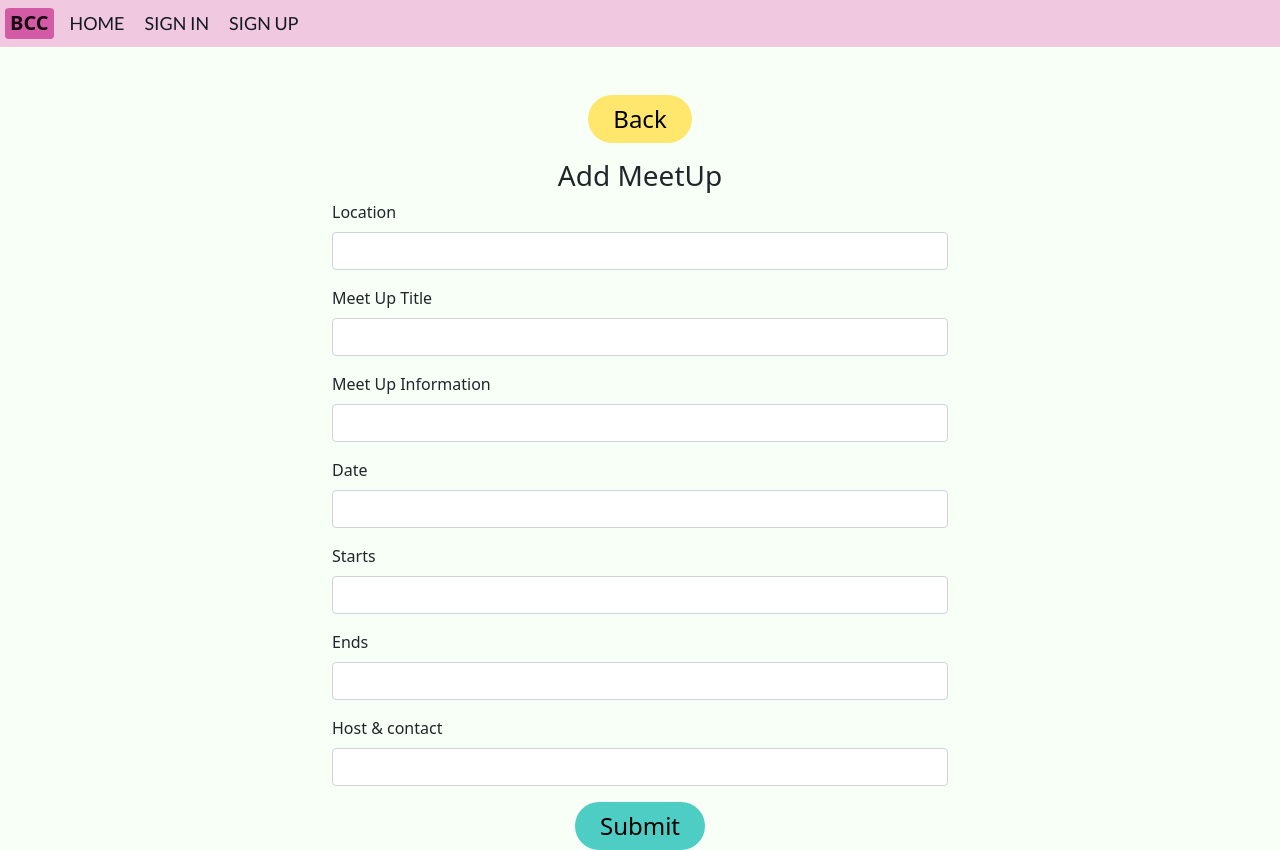
After one commit to debbiect246/breast-cancer-club, a Flask app: template templates/add_meetup.html in a window 1280 px wide. The commit adds this page. Run offline with Flask 2, Linux system fonts and the light colour scheme; the template is opened without the code that fills it, so the values that code supplies are empty; some libraries are stand-ins or nearby versions.

Commit message:
feat: added admin functions

```diff
--- a/run.py
+++ b/run.py
@@ -80,7 +80,8 @@ def register():
             "username": request.form.get("username").lower(),
             "email": request.form.get("email").lower(),
             "password": generate_password_hash(request.form.get("password")),
-            "date_created": date.strftime("%d %b %Y")
+            "date_created": date.strftime("%d %b %Y"),
+            "admin": False
         }
         mongo.db.users.insert_one(register)
 
@@ -125,6 +126,7 @@ def logout():
     flash("You have been logged out")
     session.pop("user")
     return redirect(url_for("login"))
+
 
 # Add profile form
 @app.route("/add_profile", methods=["GET", "POST"])
@@ -182,8 +184,11 @@ def my_profile(username):
         my_profile = list(mongo.db.profiles.find(
                 {"created_by": session["user"]}))
         user = mongo.db.users.find_one({"username": session["user"]})
+        admin = user['admin']
+        print(admin)
         return render_template("profile.html", username=username,
-                               user=user, profiles=my_profile)
+                               user=user, profiles=my_profile,
+                               admin = admin)
     return redirect(url_for('login'))
 
 #blog view
@@ -257,17 +262,14 @@ def delete_blog(blog_id):
 #events view
 @app.route("/events")
 def events():
-        meetUps = mongo.db.meetUp.find()
-        print(meetUps)
-        return render_template('events.html', meetUps=meetUps)
+    meetUps = mongo.db.meetUp.find()
+    print(meetUps)
+    return render_template('events.html', meetUps=meetUps)
 
 
-#locations view (temporary)
-@app.route("/locations")
-def locations():
-    locations = mongo.db.locations.find()
-    meetUps = mongo.db.meetUp.find()
-    return render_template("locations.html", locations=locations, meetUps=meetUps)
+@app.route("/admin_functions")
+def admin_functions():
+    return render_template("admin_functions.html")
 
 
 @app.route("/add_location", methods=["GET", "POST"])
@@ -276,21 +278,39 @@ def add_location():
     Allows admin user to add a location to the database.  It can then be
     selected when setting up an event
     """
-    print('add location function called')
     if request.method == "POST":
-        print('add location POST request')
         location = {
             "name": request.form.get("name"),
             "x": request.form.get("x-coord"),
             "y": request.form.get("y-coord")
         }
-        print(location)
         mongo.db.locations.insert_one(location)
         flash("Location added")
 
-        return redirect(url_for('locations'))
+        return redirect(url_for('admin_functions'))
 
     return render_template('add_location.html')
+
+
+@app.route("/add_meetup", methods=["GET", "POST"])
+def add_meetup():
+    """
+    Allows admin user to add a meetup to the database.
+    """
+    if request.method == "POST":
+        location = {
+            "name": request.form.get("name"),
+            "x": request.form.get("x-coord"),
+            "y": request.form.get("y-coord")
+        }
+        mongo.db.meetUps.insert_one(location)
+        flash("meetUp added")
+
+        return redirect(url_for('admin_functions'))
+
+    locations = mongo.db.locations.find()
+
+    return render_template('add_meetup.html', locations=locations)
 
 
 @app.route("/event_details/<meetUp_id>")
--- /dev/null
+++ b/templates/add_meetup.html
@@ -0,0 +1,50 @@
+{% extends 'base.html' %}
+{% block content %}
+
+<body>
+    <div class="container-fluid mt-5">
+        <div class="row">
+            <div class="offset-3 col-6">
+                <div class="col-12 text-center">
+                    <a href="{{ url_for('admin_functions') }}" class="btn yellow-bg mb-3">Back</a>
+                </div>
+                <form method="POST" action="">
+                    <h3 class="text-center">Add MeetUp</h3>
+                    <div class="mb-3">
+                        <label for="name" class="form-label">Location</label>
+                        <input type="text" class="form-control" id="location" name="location" required>
+                    </div>
+                    <div class="mb-3">
+                        <label for="x-coord" class="form-label">Meet Up Title</label>
+                        <input type="text" class="form-control" id="title" name="title" required>
+                    </div>
+                    <div class="mb-3">
+                        <label for="x-coord" class="form-label">Meet Up Information</label>
+                        <input type="text" class="form-control" id="information" name="information" required>
+                    </div>
+                    <div class="mb-3">
+                        <label for="x-coord" class="form-label">Date</label>
+                        <input type="text" class="form-control" id="date" name="date" required>
+                    </div>
+                    <div class="mb-3">
+                        <label for="y-coord" class="form-label">Starts</label>
+                        <input type="text" class="form-control" id="start_time" name="start_time" required>
+                    </div>
+                    <div class="mb-3">
+                        <label for="y-coord" class="form-label">Ends</label>
+                        <input type="text" class="form-control" id="end_time" name="end_time" required>
+                    </div>
+                    <div class="mb-3">
+                        <label for="y-coord" class="form-label">Host & contact</label>
+                        <input type="text" class="form-control" id="end_time" name="end_time" required>
+                    </div>
+                    <div class="d-flex justify-content-center">
+                        <button type="submit" class="btn green-bg">Submit</button>
+                    </div>
+                </form>
+            </div>
+        </div>
+    </div>
+</body>
+
+{% endblock %}
```
Also changed, not shown: templates/add_location.html (+9 -3 lines), templates/admin_functions.html (added, +21 -0 lines), templates/locations.html (deleted, +0 -19 lines), templates/profile.html (+9 -3 lines).
